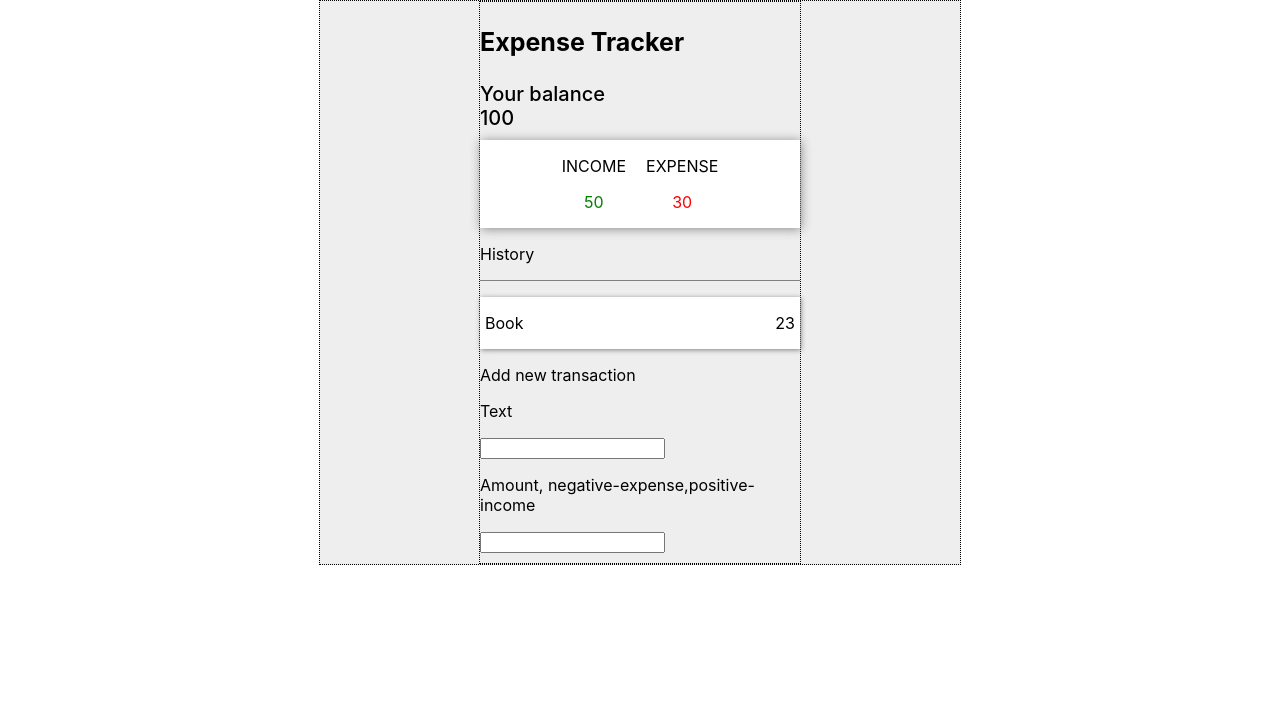
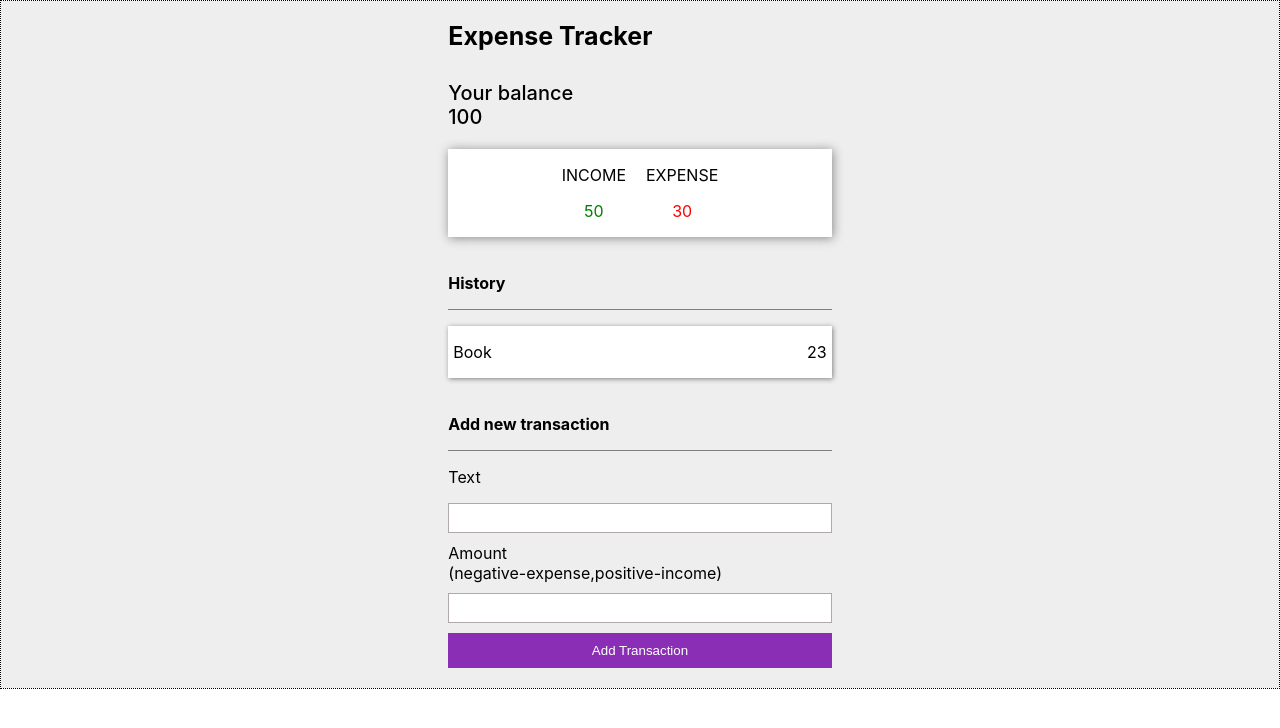
Before and after one commit to abdulmoizshaikh/expense-tracker-app, a React (Create React App) app: page / in a window 1280 px wide. Shown: the top 728 px of the page. Built offline with nearby package versions, Linux system fonts and the light colour scheme.

Commit message:
application UI completed and add transaction work done using context API

```diff
--- a/src/App.css
+++ b/src/App.css
@@ -1,16 +1,30 @@
-#root {
+#root-app {
   background-color: #eee;
-  width: 50%;
+}
+#content {
   margin: 0 auto;
+  width: 30%;
+  height: 100%;
+  display: flex;
+  flex-direction: column;
+  justify-content: center;
 }
 .container {
   margin: 10px 0px;
+  /* background-color: lightblue; */
+  box-sizing: border-box;
 }
 #title {
   font-size: 25px;
   font-weight: bold;
+  margin: 20px 0px;
 }
-
+.MV10 {
+  margin: 10px 0px;
+}
+.bold {
+  font-weight: bold;
+}
 /* .App {
   text-align: center;
 }
--- a/src/App.js
+++ b/src/App.js
@@ -28,12 +28,14 @@ export default function App() {
         transaction: [allTransactions, setAllTransaction],
       }}
     >
-      <div id="root">
-        <p id="title">Expense Tracker</p>
-        <BalanceInquiry />
-        <IncomeExpenseCard />
-        <TransactionHistory />
-        <AddTransaction />
+      <div id="root-app">
+        <div id="content">
+          <p id="title">Expense Tracker</p>
+          <BalanceInquiry />
+          <IncomeExpenseCard />
+          <TransactionHistory />
+          <AddTransaction />
+        </div>
       </div>
     </RootContext.Provider>
   );
--- a/src/components/TransactionHistory/TransactionHistory.js
+++ b/src/components/TransactionHistory/TransactionHistory.js
@@ -20,7 +20,7 @@ const TransactionHistory = () => {
   } = state;
   return (
     <div className="container">
-      <p>History</p>
+      <p className="bold">History</p>
       <p className="hr" />
 
       {/* rendering transaction items here with name and value */}
--- a/src/containers/AddTransaction/AddTransaction.css
+++ b/src/containers/AddTransaction/AddTransaction.css
@@ -0,0 +1,15 @@
+.input {
+  width: 100%;
+  box-sizing: border-box;
+  height: 30px;
+  border: 1px solid #afa9a9;
+}
+
+#add-t-btn {
+  width: 100%;
+  background-color: #8a2fb5;
+  padding: 10px;
+  color: white;
+  margin: 10px 0px;
+  border: none;
+}
--- a/src/containers/AddTransaction/AddTransaction.js
+++ b/src/containers/AddTransaction/AddTransaction.js
@@ -1,25 +1,61 @@
-import React, { useContext } from "react";
+import React, { useContext, useState } from "react";
 import { RootContext } from "../../App";
+import "./AddTransaction.css";
 
 const AddTransaction = () => {
+  const [text, setText] = useState("");
+  const [amount, setAmount] = useState("");
   const state = useContext(RootContext);
   // nested array destructuring with default values
   const {
     transaction: [allTransactions = [], setAllTransaction = {}],
   } = state;
+
+  // methods
+  const onAddTransaction = () => {
+    let transaction = {
+      _id: allTransactions[allTransactions.length - 1]._id + 1,
+      name: text,
+      value: amount,
+    };
+    setAllTransaction([...allTransactions, transaction]);
+    setText("");
+    setAmount("");
+  };
+
   return (
-    <div className="container">
-      <p>Add new transaction</p>
+    <div className="container ">
+      <p className="bold">Add new transaction</p>
+      <p className="hr" />
 
-      <p>Text</p>
       <div>
-        <input type="text" />
+        <p>Text</p>
+        <input
+          type="text"
+          className="input"
+          value={text}
+          onChange={(e) => setText(e.target.value)}
+        />
       </div>
 
       <div>
-        <p>Amount, &#10;&#13; negative-expense,positive-income</p>
-        <input type="text" />
+        <div className="MV10">
+          <span>Amount</span>
+          <br />
+          <span>(negative-expense,positive-income)</span>
+        </div>
+
+        <input
+          type="text"
+          className="input"
+          value={amount}
+          onChange={(e) => setAmount(e.target.value)}
+        />
       </div>
+
+      <button id="add-t-btn" onClick={onAddTransaction}>
+        Add Transaction
+      </button>
     </div>
   );
 };
```
